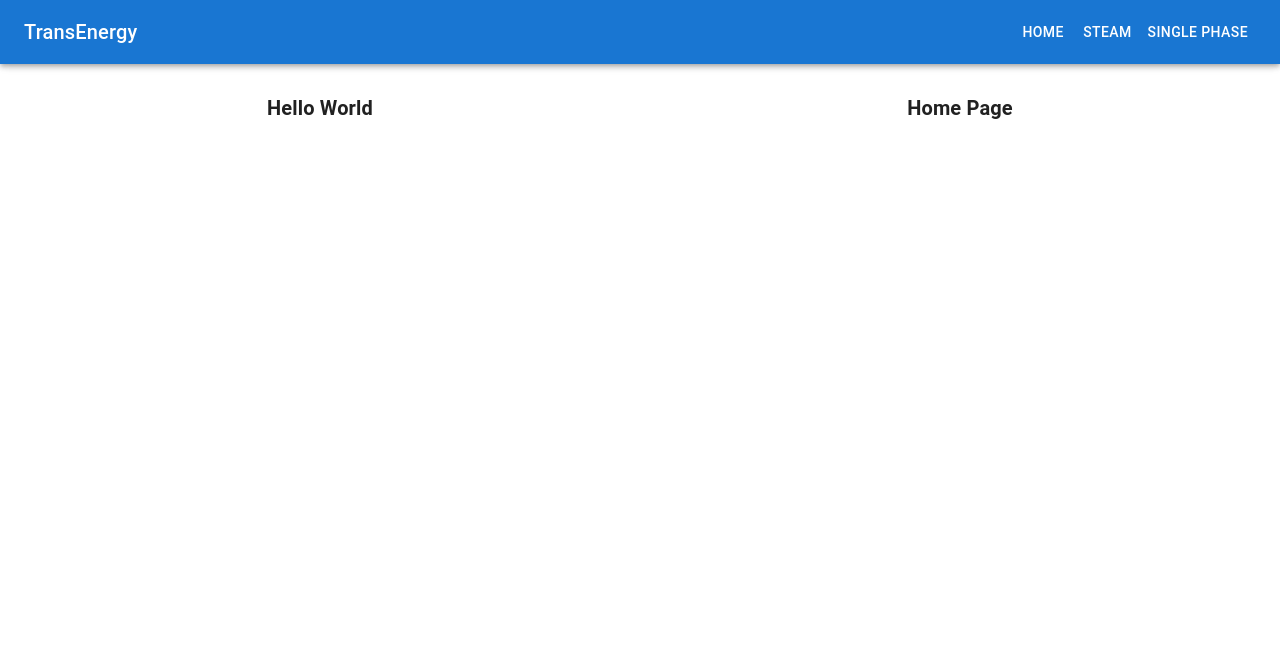
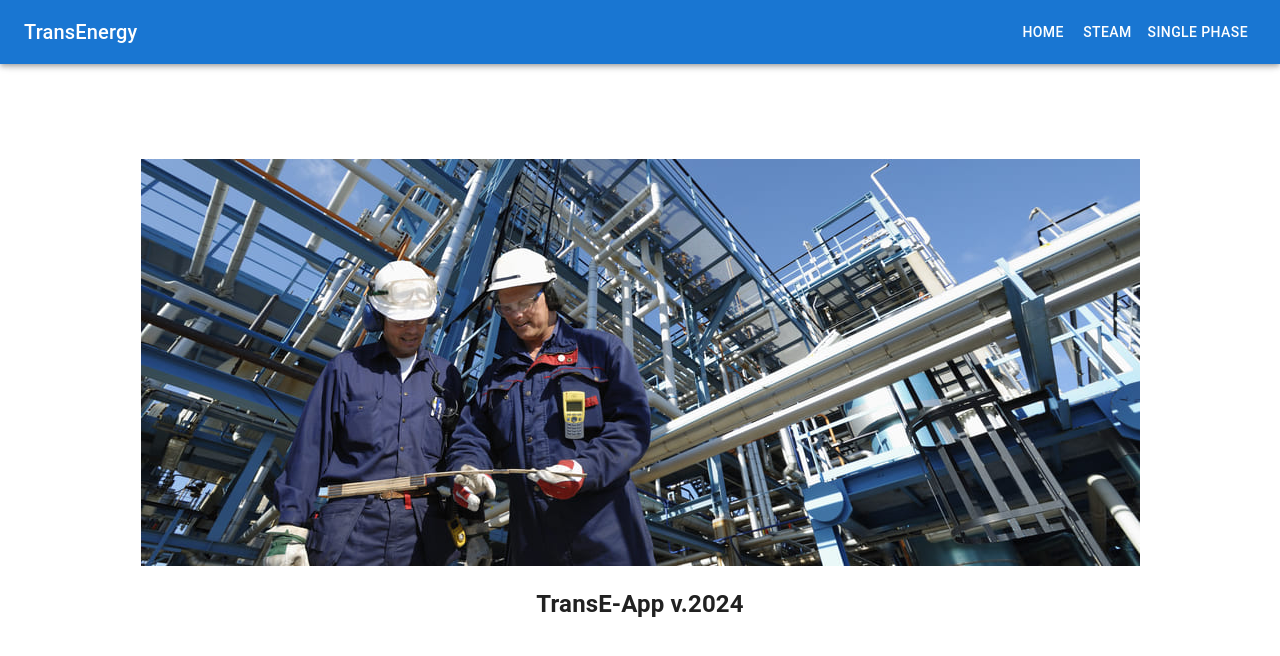
Before and after one commit to chiuwenyu/TransE-App, a React (Vite) app: page / in a window 1280 px wide. Shown: the top 656 px of the page. Built offline with nearby package versions, Linux system fonts and the light colour scheme.

Commit message:
modify Home splash screen

```diff
--- a/src/Components/Home.tsx
+++ b/src/Components/Home.tsx
@@ -1,22 +1,19 @@
-import { Grid, Paper } from "@mui/material";
+import { Box, Grid, Paper } from "@mui/material";
+import splashImg from "../assets/splash-01.jpg";
 
 export const Home = () => {
   return (
-    <Grid
-      container
-      sx={{
-        bgcolor: "background.default",
-        pt: 10,
-        fontSize: "10px",
-        minHeight: "100vh",
-      }}
+    <Box
+      display="flex"
+      flexDirection="column"
+      justifyContent="center"
+      alignItems="center"
+      height="100vh"
     >
-      <Grid item xs={6} style={{ textAlign: "center" }}>
-        <h1>Hello World</h1>
-      </Grid>
-      <Grid item xs={6} style={{ textAlign: "center" }}>
-        <h1>Home Page</h1>
-      </Grid>
-    </Grid>
+      <img src={splashImg} alt="description" />
+      <div>
+        <h2>TransE-App v.2024</h2>
+      </div>
+    </Box>
   );
 };
```
Also changed, not shown: src/assets/splash-01.jpg (added), 1 other file (tests, documents, lock files or other folders).
